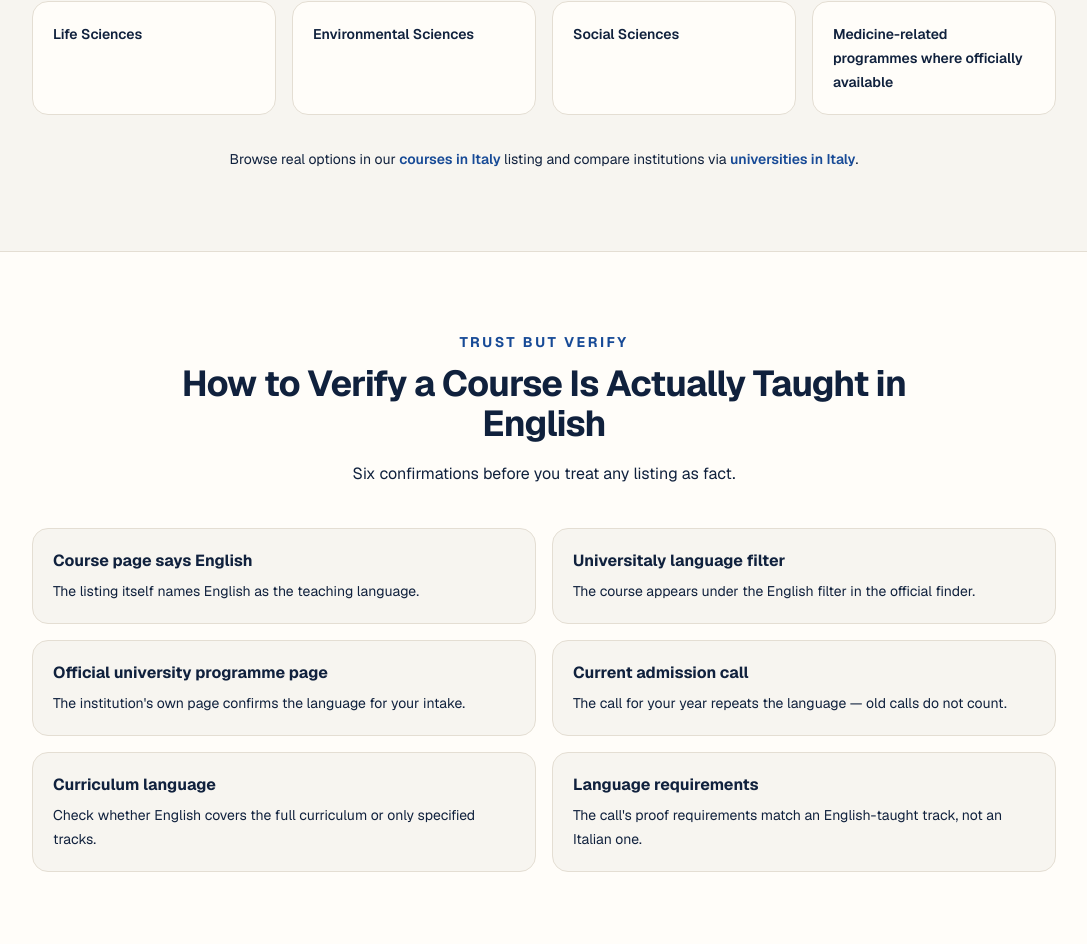
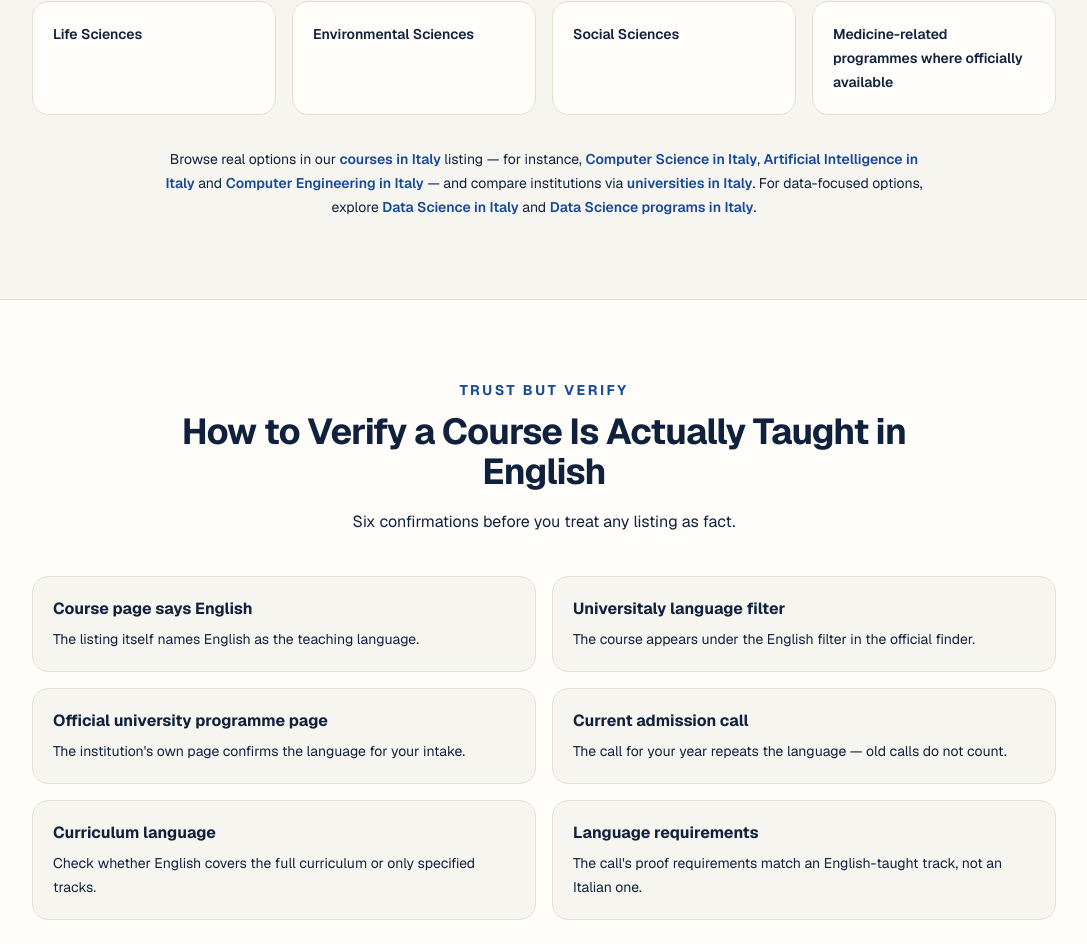
Before and after one commit to mayankjaat-45/European_Dreams, a Next.js app in the folder frontend/: page /english-taught-courses-in-italy in a window 1280 px wide. Shown: the part 8344-9288 px from the top of the page, without its empty margins (96-1183 px from the left). Built offline with nearby package versions, Linux system fonts and the light colour scheme; no server answers; a web font is replaced by a local one.

Commit message:
seo: strengthen internal links for english-taught courses

```diff
--- a/frontend/src/app/english-taught-courses-in-italy/page.jsx
+++ b/frontend/src/app/english-taught-courses-in-italy/page.jsx
@@ -769,12 +769,47 @@ export default function EnglishTaughtCoursesPage() {
             >
               courses in Italy
             </Link>{" "}
-            listing and compare institutions via{" "}
+            listing — for instance,{" "}
+            <Link
+              href="/courses/university-of-bologna/computer-science"
+              className="font-semibold text-[var(--primary)] hover:underline"
+            >
+              Computer Science in Italy
+            </Link>
+            {", "}
+            <Link
+              href="/courses/university-of-bologna/artificial-intelligence"
+              className="font-semibold text-[var(--primary)] hover:underline"
+            >
+              Artificial Intelligence in Italy
+            </Link>{" "}
+            and{" "}
+            <Link
+              href="/courses/university-of-pisa/computer-engineering"
+              className="font-semibold text-[var(--primary)] hover:underline"
+            >
+              Computer Engineering in Italy
+            </Link>{" "}
+            — and compare institutions via{" "}
             <Link
               href="/universities"
               className="font-semibold text-[var(--primary)] hover:underline"
             >
               universities in Italy
+            </Link>
+            . For data-focused options, explore{" "}
+            <Link
+              href="/courses/sapienza-university-of-rome/data-science"
+              className="font-semibold text-[var(--primary)] hover:underline"
+            >
+              Data Science in Italy
+            </Link>{" "}
+            and{" "}
+            <Link
+              href="/courses/university-of-padua/data-science"
+              className="font-semibold text-[var(--primary)] hover:underline"
+            >
+              Data Science programs in Italy
             </Link>
             .
           </p>
```
